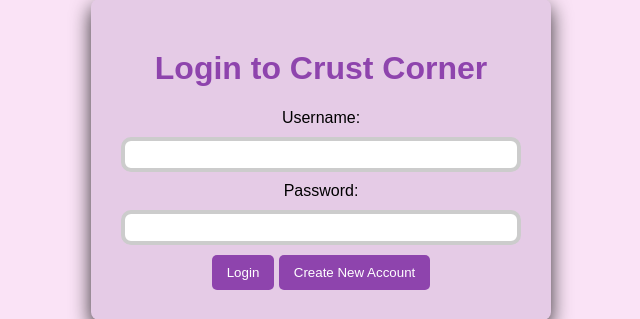
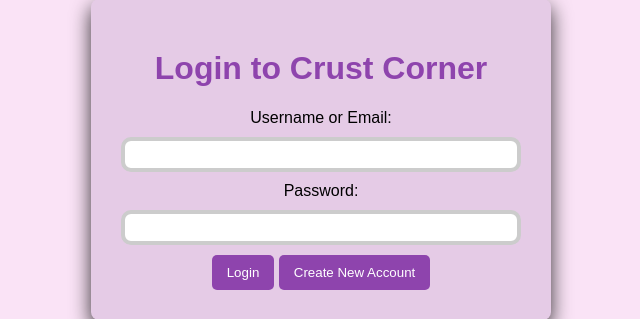
Before and after one commit to Jes-aika/LD2-FInals-Rogan, a PHP site: page /login.php in a window 1280 px wide. Shown: the part 144-463 px from the top of the page, without its empty margins (319-959 px from the left). Run offline with PHP 8.4, Linux system fonts and the light colour scheme.

Commit message:
Update login.php

```diff
--- a/login.php
+++ b/login.php
@@ -75,7 +75,7 @@ if($_SERVER['REQUEST_METHOD'] == 'POST'){
     <div class="login-container">
         <h1>Login to Crust Corner</h1>
         <form method="post "id="loginForm">
-            <label for="username">Username:</label>
+            <label for="username">Username or Email:</label>
             <input type="text" id="username" name="username" required>
 
             <label for="password">Password:</label>
```
